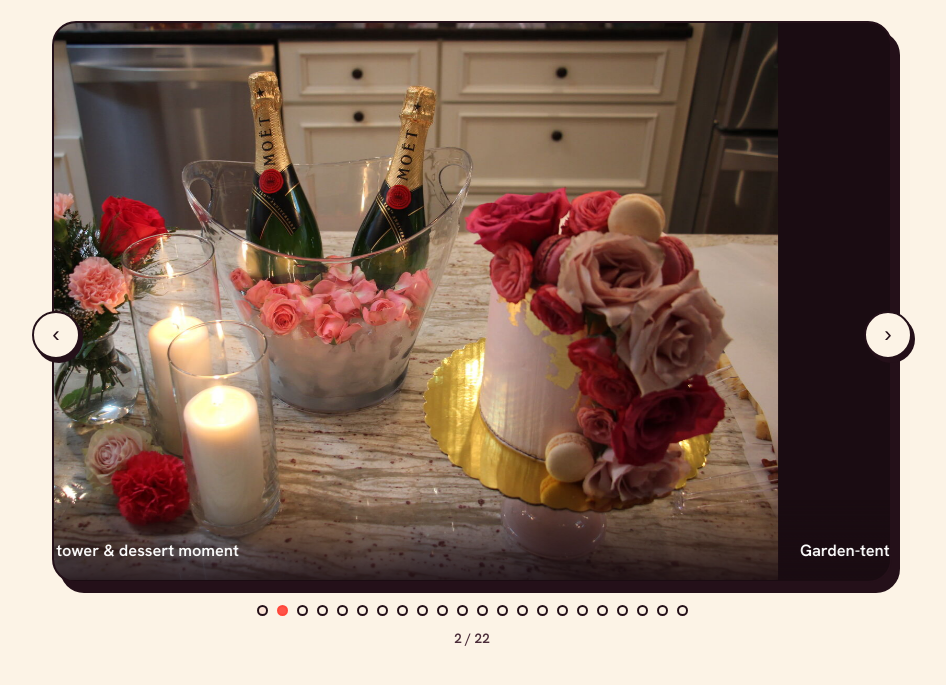
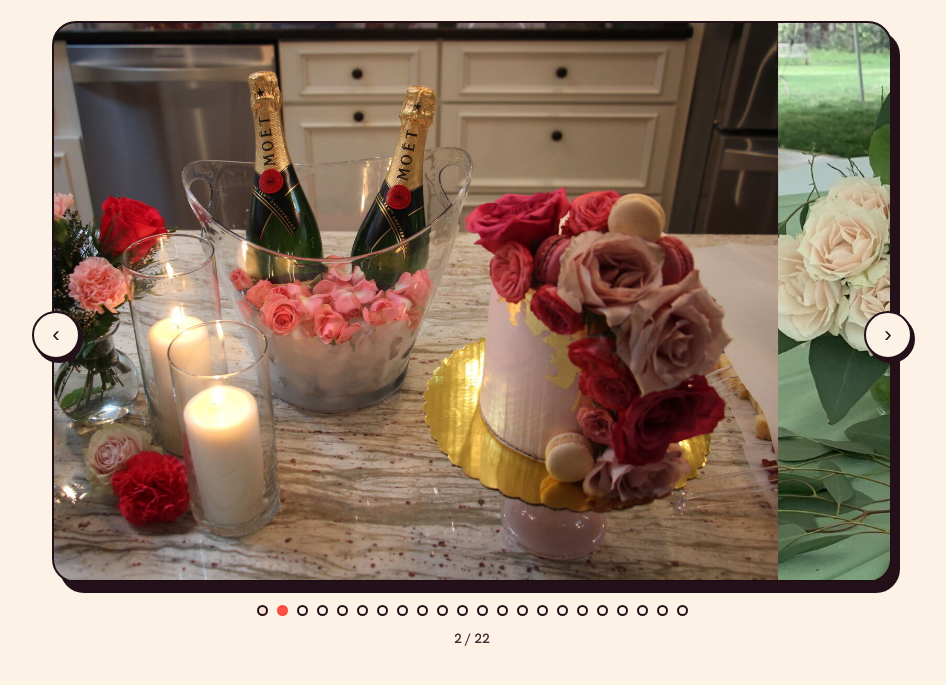
Before and after one commit to cheekieandco/cheekie.co, a plain HTML site: page portfolio.html in a window 1280 px wide. Shown: the part 557-1242 px from the top of the page, without its empty margins (168-1114 px from the left). Drawn offline with Linux system fonts and the light colour scheme.

Commit message:
Add files via upload

```diff
--- a/styles.css
+++ b/styles.css
@@ -253,8 +253,8 @@ footer{background:var(--cream-2);border-top:2px solid var(--ink);padding:60px 0
 .carousel-frame{overflow:hidden;border:2px solid var(--ink);border-radius:24px;box-shadow:8px 10px 0 var(--ink);background:#1a0c12}
 .carousel-track{display:flex;transition:transform .5s cubic-bezier(.4,0,.2,1);will-change:transform}
 .slide{flex:0 0 100%;position:relative}
-.slide img{width:100%;aspect-ratio:3/2;object-fit:contain;display:block;}
-.slide .cap{position:absolute;left:0;right:0;bottom:0;padding:38px 22px 16px;color:#fff;font-weight:600;font-size:1.02rem;background:linear-gradient(to top,rgba(26,12,18,.85),rgba(26,12,18,0))}
+.slide img{width:100%;aspect-ratio:3/2;object-fit:cover;display:block}
+.slide .cap{display:none}
 .carousel-btn{position:absolute;top:50%;transform:translateY(-50%);width:48px;height:48px;border-radius:50%;border:2px solid var(--ink);background:var(--cream);color:var(--ink);font-size:1.4rem;line-height:1;cursor:pointer;display:flex;align-items:center;justify-content:center;box-shadow:3px 4px 0 var(--ink);transition:background .15s;z-index:3}
 .carousel-btn:hover{background:var(--butter)}
 .carousel-btn:active{box-shadow:1px 2px 0 var(--ink)}
```
